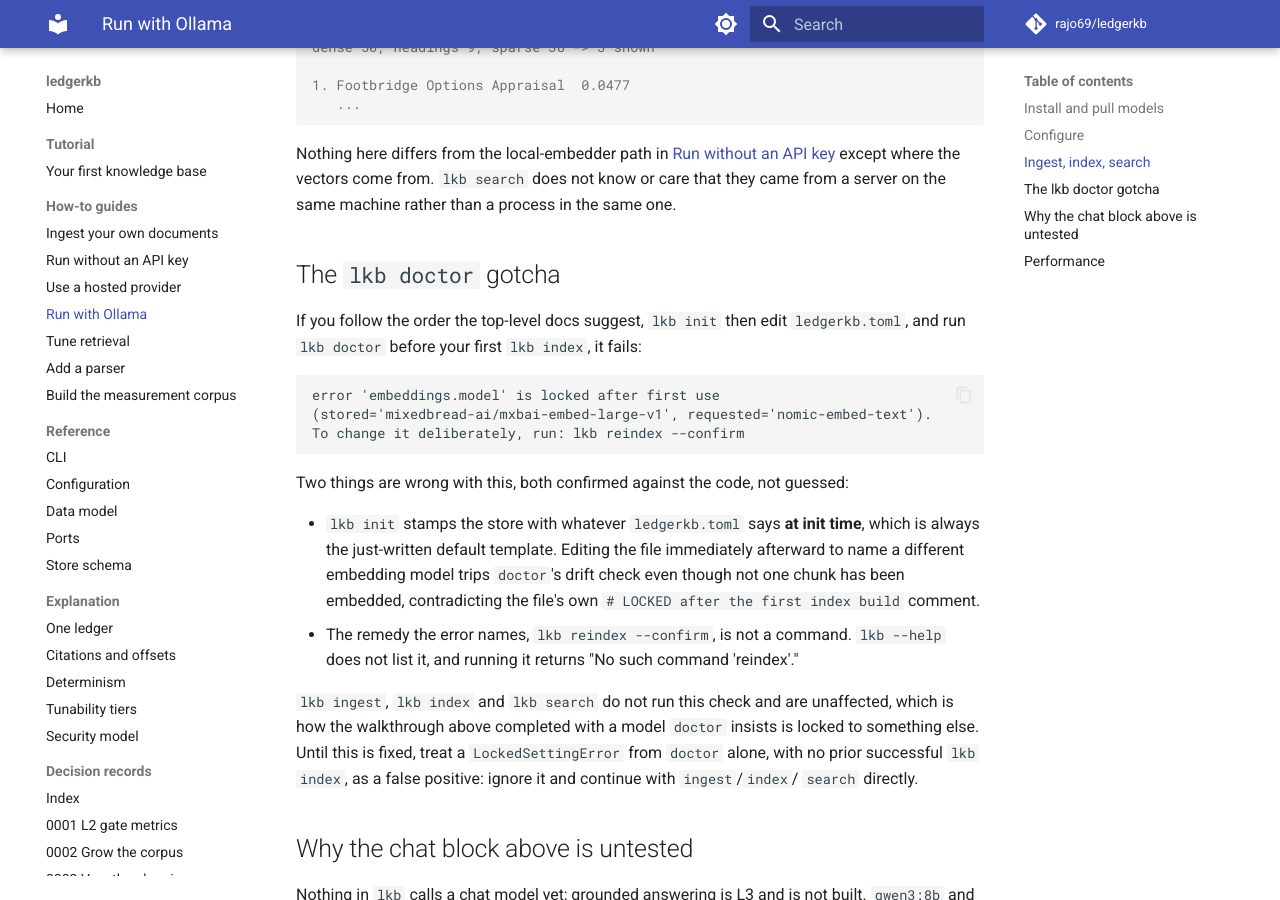
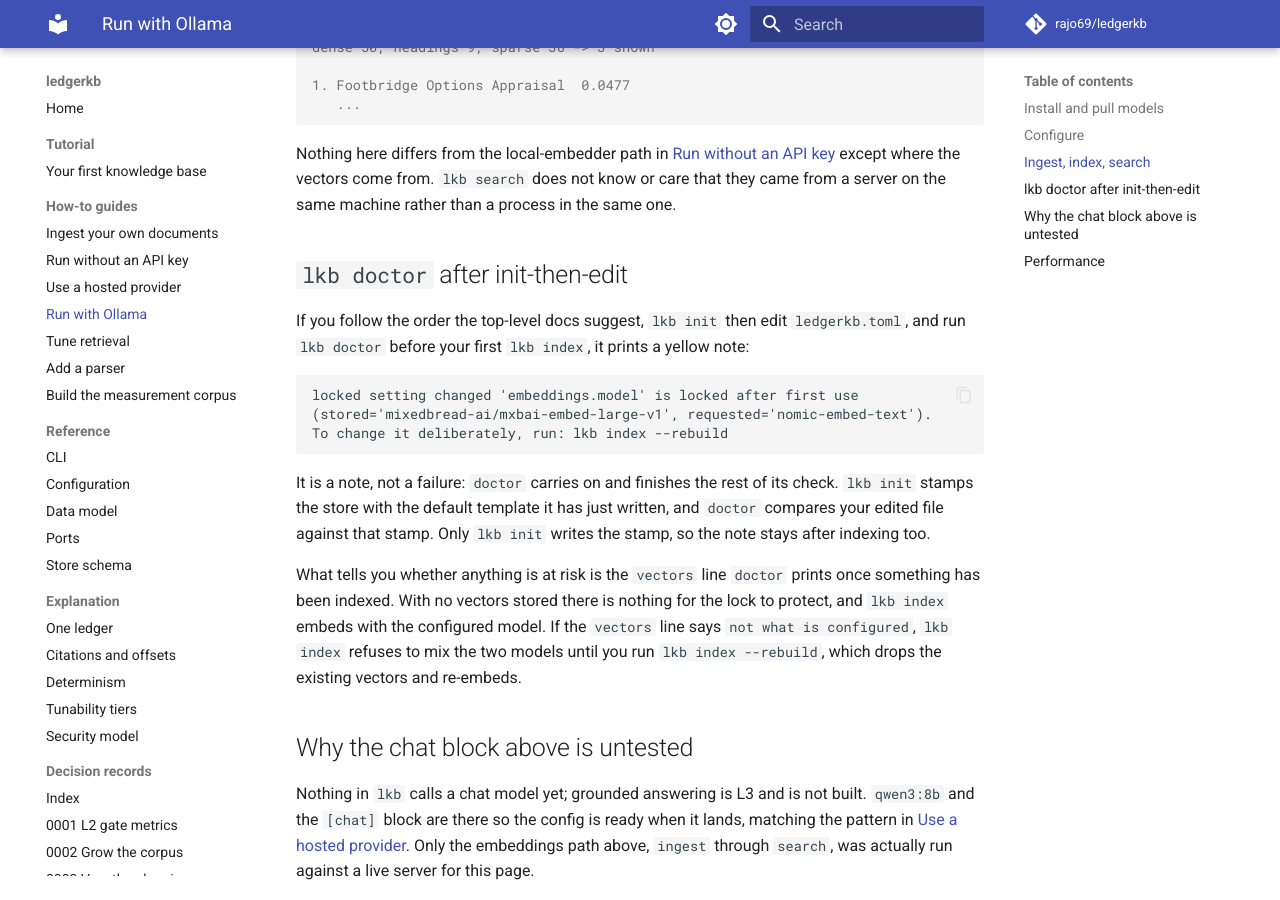
Before and after one commit to rajo69/ledgerkb, an MkDocs documentation site: the page built from docs/how-to/run-with-ollama.md, in a window 1280 px wide and 900 px high, scrolled down 1485 px. Built offline with MkDocs 1.6.1 and Material for MkDocs 9.7.7, drawn with Linux system fonts in a browser that asks for light colours; comment, search, counter and statistics services are not loaded; some of the changed text lies outside the part shown.

Commit message:
docs: bring the Ollama how-to in line with doctor after 865bb0c
docs/how-to/run-with-ollama.md was written before 865bb0c and described
`lkb doctor` exiting on a locked setting and suggesting `lkb reindex
--confirm`. On main, doctor reports the change as a note and carries on, and
the remedy it names is `lkb index --rebuild`. Rewrite that section to match,
keeping the one remaining quirk: after init then an edit to embeddings.model,
doctor still prints the note with nothing indexed, because only `lkb init`
stamps the store. Also update the intro and the config paragraph, since
use-a-hosted-provider.md now states the shared-endpoint detail, and the
dimensions comment, since the index path enforces the lock once vectors exist.

README Contributing item 3: drop Ollama from the providers still wanted and
point to the Ollama how-to as an example.

Co-Authored-By: Claude Opus 5.5 <noreply@anthropic.com>

````diff
--- a/docs/how-to/run-with-ollama.md
+++ b/docs/how-to/run-with-ollama.md
@@ -6,8 +6,8 @@ verified end to end against Ollama 0.33.1 on the fixture corpus.
 
 [Use a hosted provider](use-a-hosted-provider.md) already has an Ollama config
 snippet. This page is the fuller walkthrough: what to pull, the one config
-detail that snippet leaves out, and a `doctor` false positive you will hit if
-you follow the documented init-then-edit order.
+detail that is easy to miss, and the `doctor` note you will see if you follow
+the documented init-then-edit order.
 
 ## Install and pull models
 
@@ -45,11 +45,12 @@ model = "qwen3:8b"
 [embeddings]
 provider   = "openai_compatible"
 model      = "nomic-embed-text"
-dimensions = 768                 # locked after the store is stamped, see below
+dimensions = 768                 # locked once vectors exist, see below
 ```
 
-The detail the snippet in [Use a hosted provider](use-a-hosted-provider.md)
-does not spell out: `EmbeddingsConfig` has no `base_url` or `api_key_env`
+The detail that is easy to miss, and that
+[Use a hosted provider](use-a-hosted-provider.md) also states:
+`EmbeddingsConfig` has no `base_url` or `api_key_env`
 field of its own (see
 [Configuration](../reference/configuration.md)). Setting
 `embeddings.provider = "openai_compatible"` sends embedding requests to
@@ -80,34 +81,29 @@ Nothing here differs from the local-embedder path in
 come from. `lkb search` does not know or care that they came from a server on
 the same machine rather than a process in the same one.
 
-## The `lkb doctor` gotcha
+## `lkb doctor` after init-then-edit
 
 If you follow the order the top-level docs suggest, `lkb init` then edit
-`ledgerkb.toml`, and run `lkb doctor` before your first `lkb index`, it fails:
+`ledgerkb.toml`, and run `lkb doctor` before your first `lkb index`, it prints
+a yellow note:
 
 ```
-error 'embeddings.model' is locked after first use
+locked setting changed 'embeddings.model' is locked after first use
 (stored='mixedbread-ai/mxbai-embed-large-v1', requested='nomic-embed-text').
-To change it deliberately, run: lkb reindex --confirm
+To change it deliberately, run: lkb index --rebuild
 ```
 
-Two things are wrong with this, both confirmed against the code, not guessed:
+It is a note, not a failure: `doctor` carries on and finishes the rest of its
+check. `lkb init` stamps the store with the default template it has just
+written, and `doctor` compares your edited file against that stamp. Only
+`lkb init` writes the stamp, so the note stays after indexing too.
 
-- `lkb init` stamps the store with whatever `ledgerkb.toml` says **at init
-  time**, which is always the just-written default template. Editing the file
-  immediately afterward to name a different embedding model trips `doctor`'s
-  drift check even though not one chunk has been embedded, contradicting the
-  file's own `# LOCKED after the first index build` comment.
-- The remedy the error names, `lkb reindex --confirm`, is not a command.
-  `lkb --help` does not list it, and running it returns "No such command
-  'reindex'."
-
-`lkb ingest`, `lkb index` and `lkb search` do not run this check and are
-unaffected, which is how the walkthrough above completed with a model
-`doctor` insists is locked to something else. Until this is fixed, treat a
-`LockedSettingError` from `doctor` alone, with no prior successful `lkb
-index`, as a false positive: ignore it and continue with `ingest`/`index`/
-`search` directly.
+What tells you whether anything is at risk is the `vectors` line `doctor`
+prints once something has been indexed. With no vectors stored there is
+nothing for the lock to protect, and `lkb index` embeds with the configured
+model. If the `vectors` line says `not what is configured`, `lkb index` refuses
+to mix the two models until you run `lkb index --rebuild`, which drops the
+existing vectors and re-embeds.
 
 ## Why the chat block above is untested
 
````
Also changed, not shown: README.md (+3 -2 lines).
